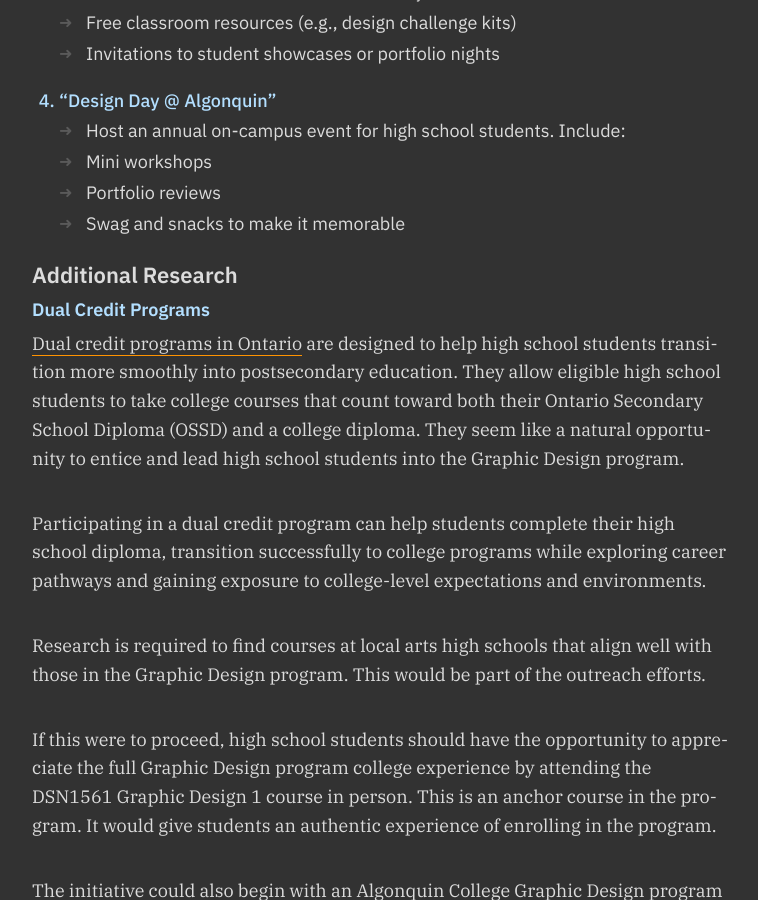
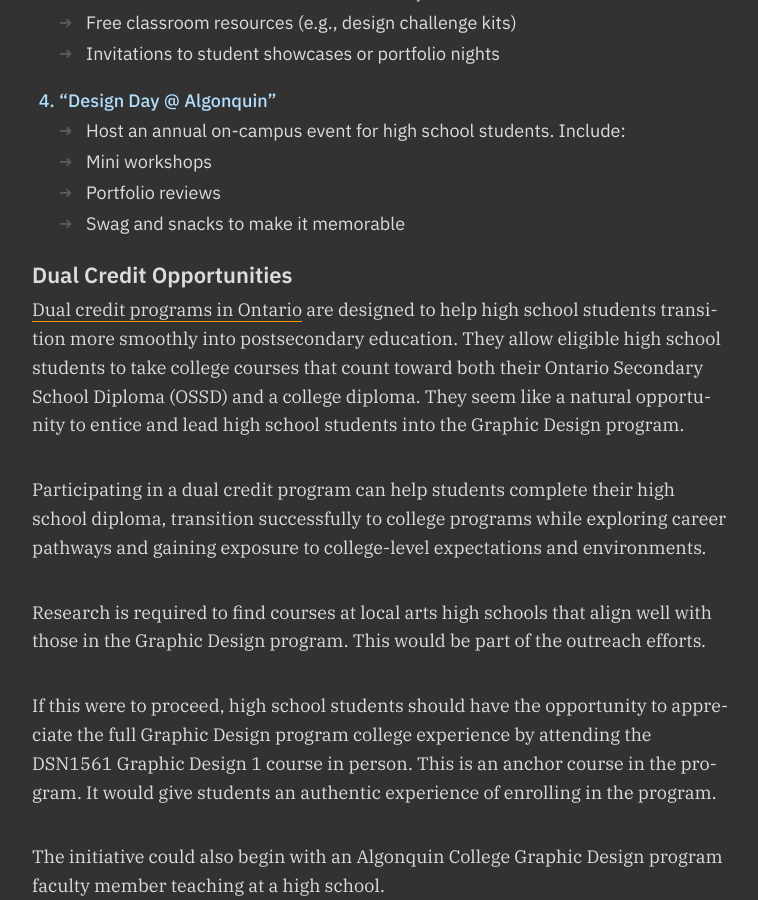
Before and after one commit to AlainParadis/program-transformation, a Jekyll site: the page built from highschool.md, in a window 1280 px wide and 900 px high, scrolled down 4331 px. Shown: the whole window, without its empty margins (76-834 px from the left). Built offline with Jekyll 4.4.1, drawn with Linux system fonts in a browser that asks for light colours.

Commit message:
Update highschool.md

```diff
--- a/highschool.md
+++ b/highschool.md
@@ -116,11 +116,8 @@ order: 1
 	</ul>
 </ol>
 <h4>
-	Additional Research
+	Dual Credit Opportunities
 </h4>
-<h5>
-	Dual Credit Programs
-</h5>
 <p>
 	<a href="https://www.ontario.ca/page/dual-credit-programs" target="_blank">Dual credit programs in Ontario</a> are designed to help high school students transition more smoothly into postsecondary education. They allow eligible high school students to take college courses that count toward both their Ontario Secondary School Diploma (OSSD) and a college diploma. They seem like a natural opportunity to entice and lead high school students into the Graphic Design program.
 </p>
```
